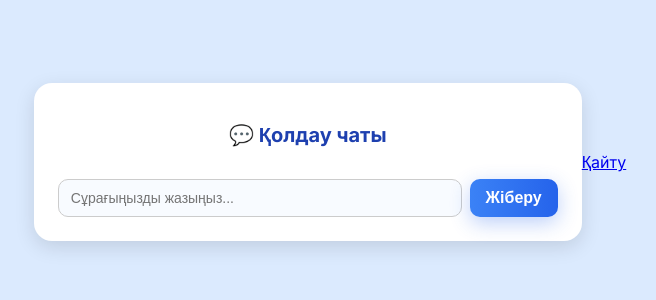
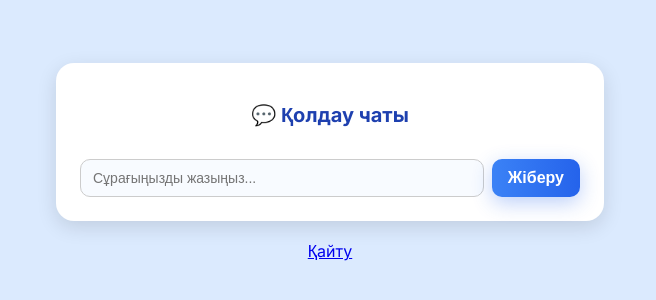
Before and after one commit to Makhhh/finaljobafront, a React (Vite) app: page /support in a window 1280 px wide. Shown: the part 214-514 px from the top of the page, without its empty margins (310-966 px from the left). Built offline with nearby package versions, Linux system fonts and the light colour scheme; sample sign-in values are in the browser's storage.

Commit message:
add support link

```diff
--- a/src/pages/Support.css
+++ b/src/pages/Support.css
@@ -4,6 +4,8 @@ body {
 
 .support-wrapper {
     display: flex;
+    flex-direction: column;
+    gap: 20px;
     justify-content: center;
     align-items: center;
     min-height: 90vh;
```
Lines whose indentation alone changed are shown as unchanged.
